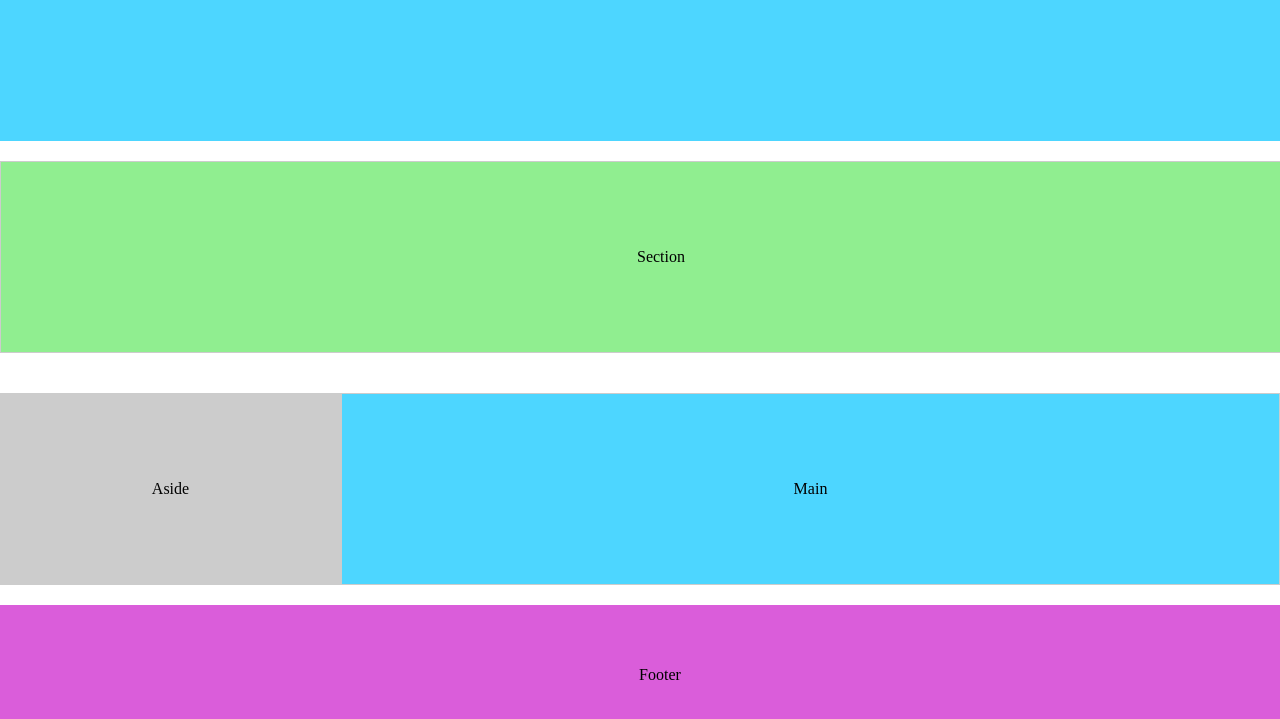
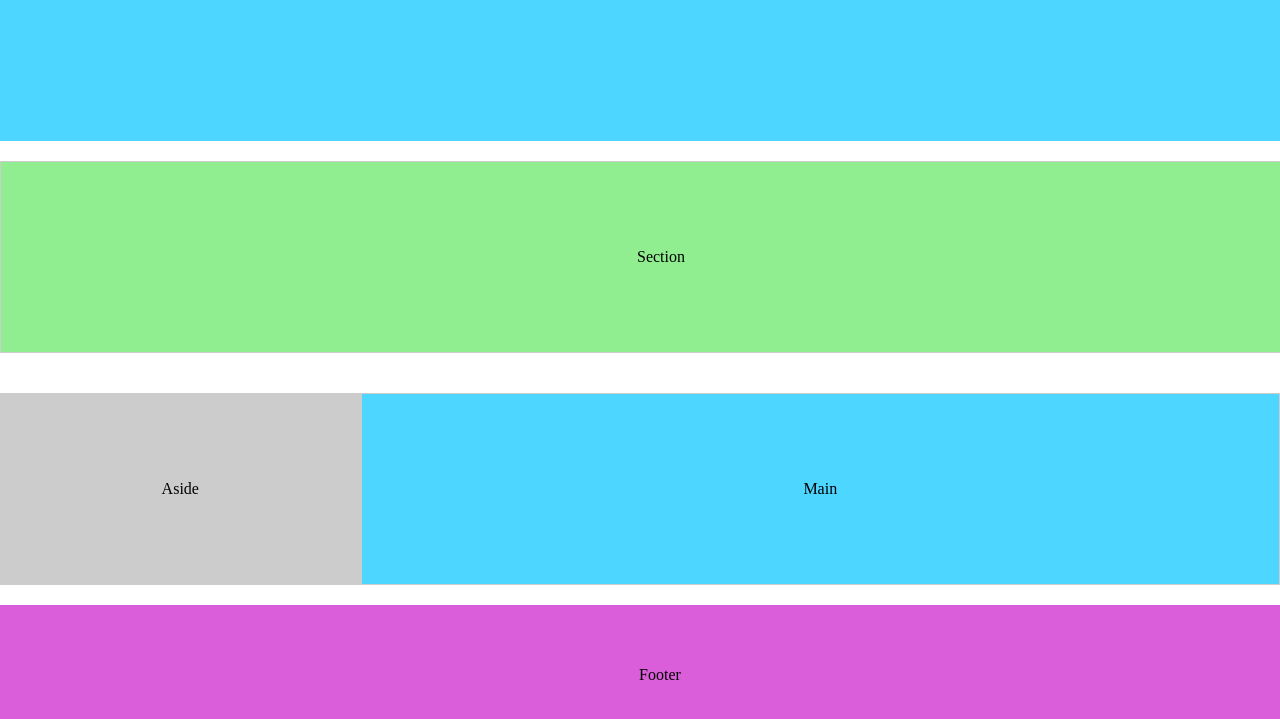
Before and after one commit to VladyslavZhmurko/Lab2, a plain HTML site: page index.html in a window 1280 px wide. Shown: the part 99-818 px from the top of the page. Drawn offline with Linux system fonts and the light colour scheme.

Commit message:
Update style.css

```diff
--- a/style.css
+++ b/style.css
@@ -41,8 +41,7 @@ main {
 }
 
 aside {
-  flex: 1;
-  height: 100%; /* Set height to 100% */
+  flex-grow: 1; /* Используйте flex-grow вместо flex и уберите height */
   text-align: center;
   line-height: 150px;
   color: black;
@@ -58,8 +57,7 @@ aside {
 
 .blue-main {
   background-color: #4dd6ff;
-  flex: 3;
-  height: 100%; /* Set height to 100% */
+  flex-grow: 3; /* Используйте flex-grow вместо flex и уберите height */
   text-align: center;
   line-height: 150px;
   color: black;
```
